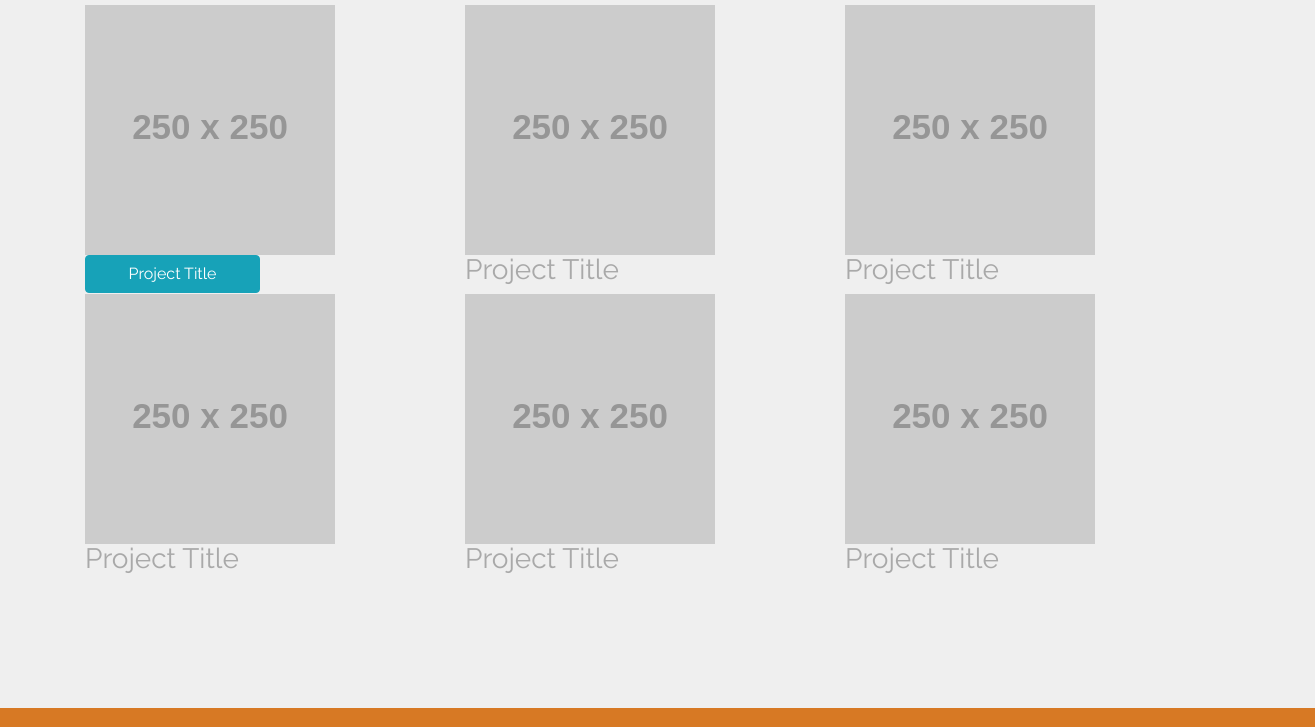
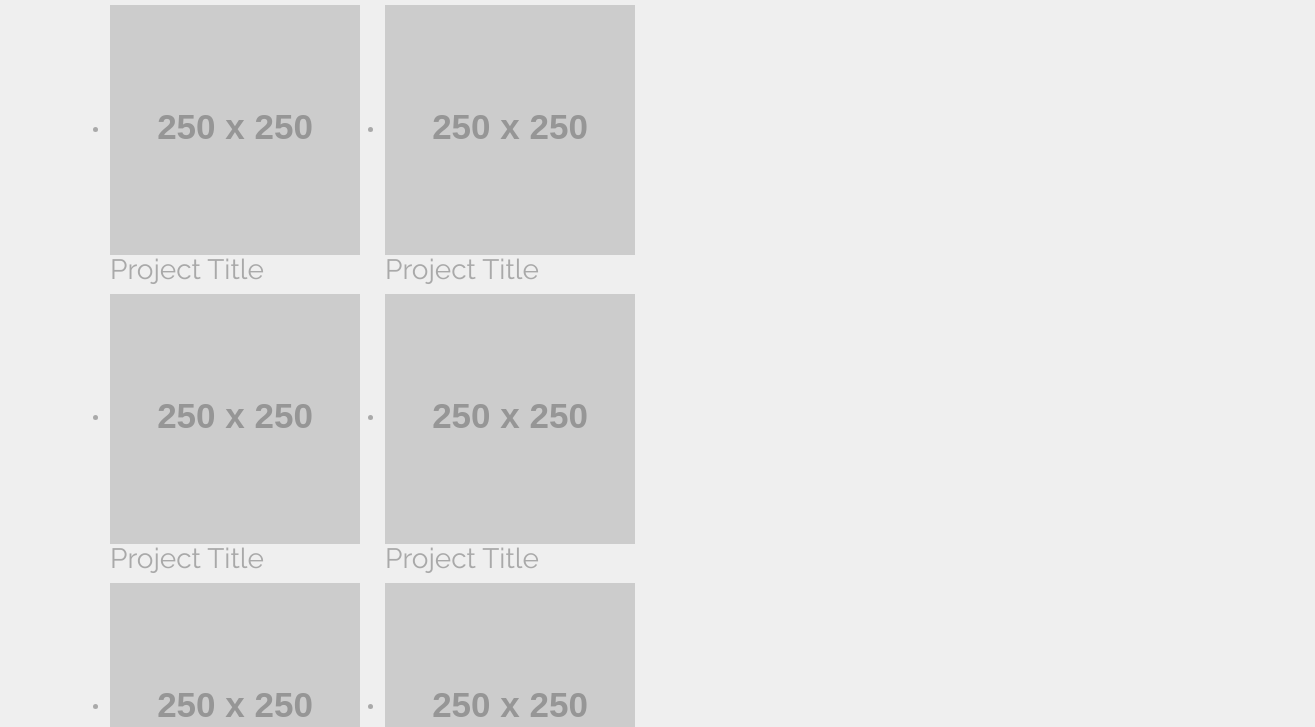
Before and after one commit to lindsayanunez/WIPportfolio, a plain HTML site: page index.html in a window 1280 px wide. Shown: the part 2132-2859 px from the top of the page, 1315 px wide, since content can reach past the window. Drawn offline with nearby package versions, Linux system fonts and the light colour scheme; placeholder pictures from the web are drawn by us; a script that the page names is missing.

Commit message:
Changed the portfolio boxes to li tags.

```diff
--- a/index.html
+++ b/index.html
@@ -147,7 +147,7 @@
         </div>
       </div>
 
-      <div class="row projects1">
+<!--       <div class="row projects1">
 
         <div class="col-md-4">
             <div id="project1">
@@ -194,7 +194,47 @@
           </div>
         </div>
 
+      </div> -->
+
+<!-- &&&&&&EXPERIMENT&&&&&&&&&&&& -->
+
+        <div class="row projects1">
+        <ul>
+          <li><a href="#"><img src="http://via.placeholder.com/250x250" class="img-responsive"></a>
+          <h3>Project Title</h3></li>
+
+          <li><a href="#"><img src="http://via.placeholder.com/250x250" class="img-responsive"></a>
+          <h3>Project Title</h3></li>
+
+          <li><a href="#"><img src="http://via.placeholder.com/250x250" class="img-responsive"></a>
+          <h3>Project Title</h3></li>
+        </ul>
+
+
+      <div class="row projects2">
+        <ul>
+          <li><a href="#"><img src="http://via.placeholder.com/250x250" class="img-responsive"></a>
+          <h3>Project Title</h3></li>
+
+          <li><a href="#"><img src="http://via.placeholder.com/250x250" class="img-responsive"></a>
+          <h3>Project Title</h3></li>
+
+          <li><a href="#"><img src="http://via.placeholder.com/250x250" class="img-responsive"></a>
+          <h3>Project Title</h3></li>
+        </ul>
+
       </div>
+
+
+
+
+
+
+
+
+
+
+
 
 <!-- Modal -->
   <div class="modal fade" id="myModal" role="dialog">
```
